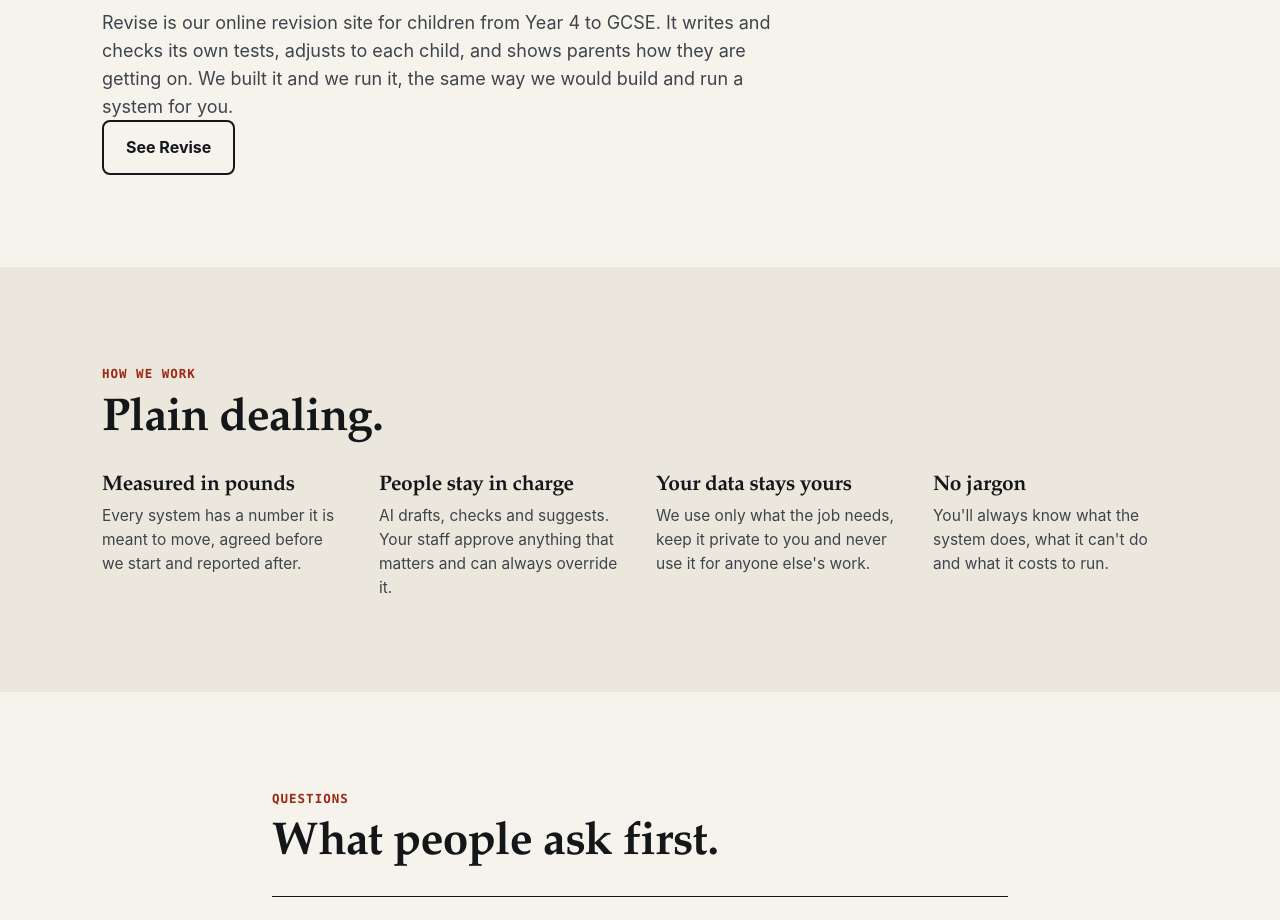
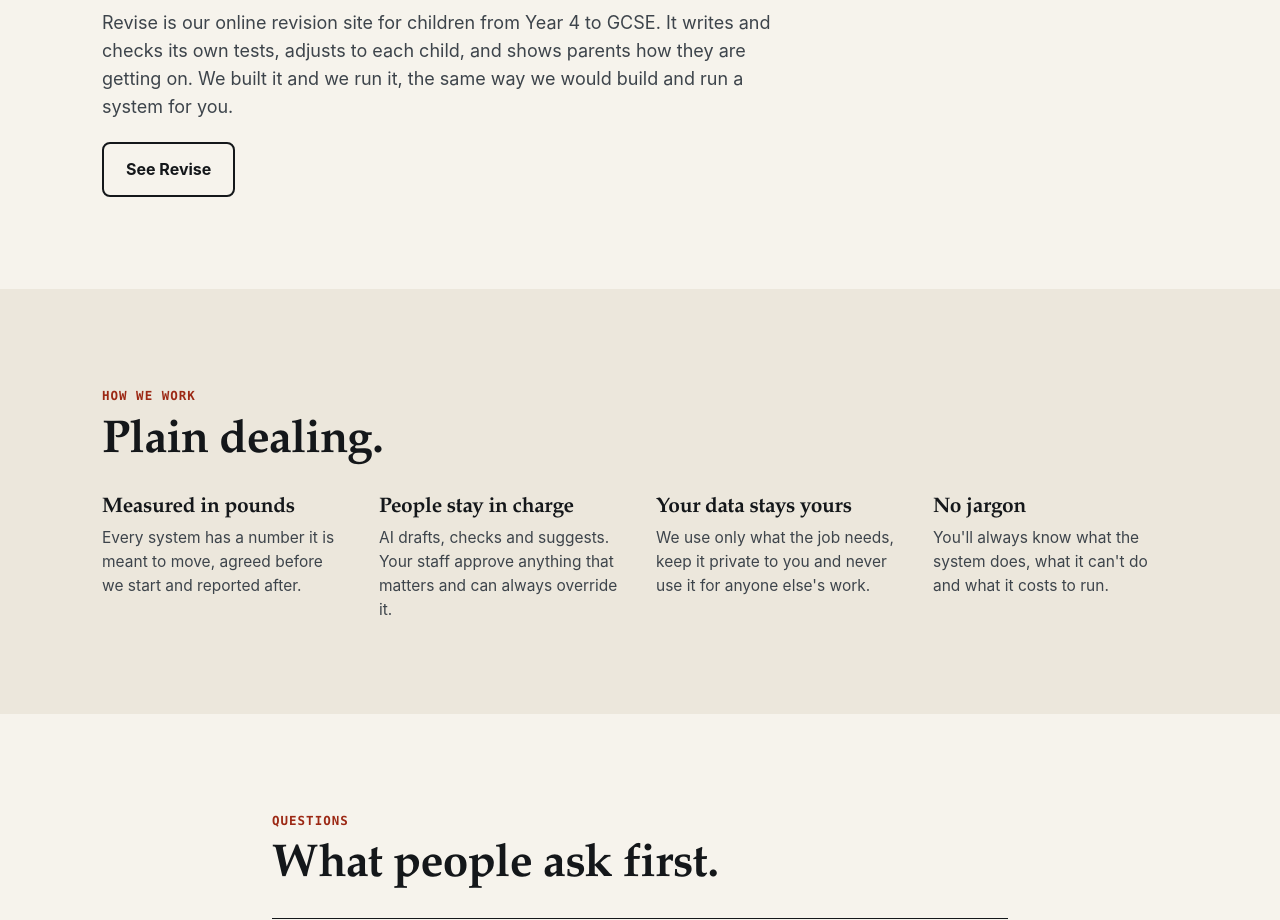
Before and after one commit to Axiom-Projects/firstreason-site, a plain HTML site: page index.html in a window 1280 px wide. Shown: the part 3192-4112 px from the top of the page. Drawn offline with Linux system fonts and the light colour scheme.

Commit message:
Space above the Revise button
Co-Authored-By: Claude <noreply@anthropic.com>

```diff
--- a/index.html
+++ b/index.html
@@ -258,7 +258,7 @@
     <span class="kicker">Our own product</span>
     <h2 class="sec-h">Revise: built and run by us.</h2>
     <p class="sec-p">Revise is our online revision site for children from Year 4 to GCSE. It writes and checks its own tests, adjusts to each child, and shows parents how they are getting on. We built it and we run it, the same way we would build and run a system for you.</p>
-    <p class="sec-p"><a class="btn line" href="https://revise.firstreason.ai/">See Revise</a></p>
+    <p class="sec-p" style="margin-top:22px"><a class="btn line" href="https://revise.firstreason.ai/">See Revise</a></p>
   </div>
 </section>
 
```
